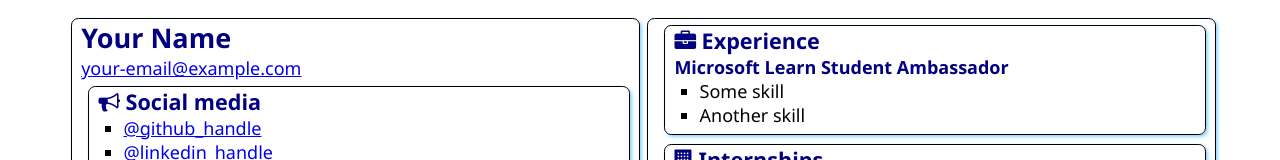
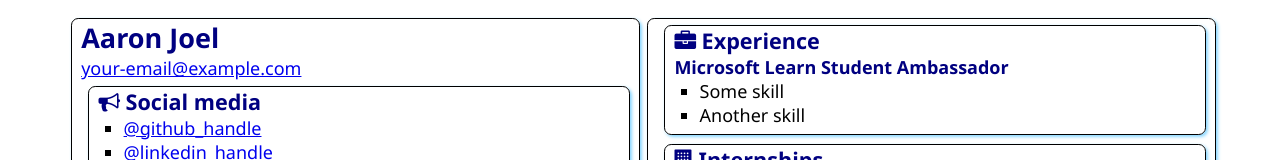
Before and after one commit to DevDuxAaron/SATechnicalOnboarding, a plain HTML site: page src/index.html in a window 1280 px wide. Shown: the top 160 px of the page. Drawn offline with Linux system fonts and the light colour scheme.

Commit message:
Addes my name
Changing template name

```diff
--- a/src/index.html
+++ b/src/index.html
@@ -12,7 +12,7 @@
 <body>
     <main>
         <article class="box">
-            <h1>Your Name</h1>
+            <h1>Aaron Joel</h1>
             <div><a href="mailto:your.email@example.com">your-email@example.com</a></div>
 
             <section class="box">
```
